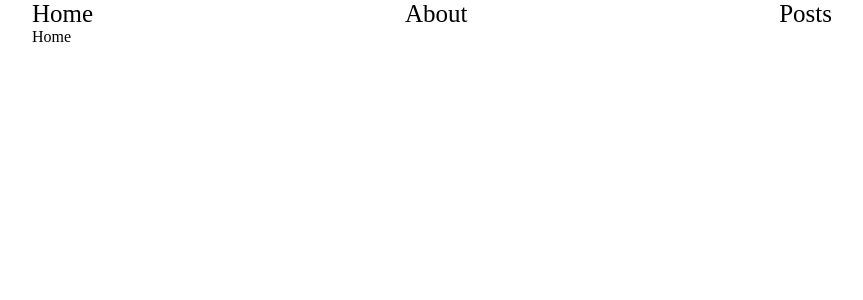
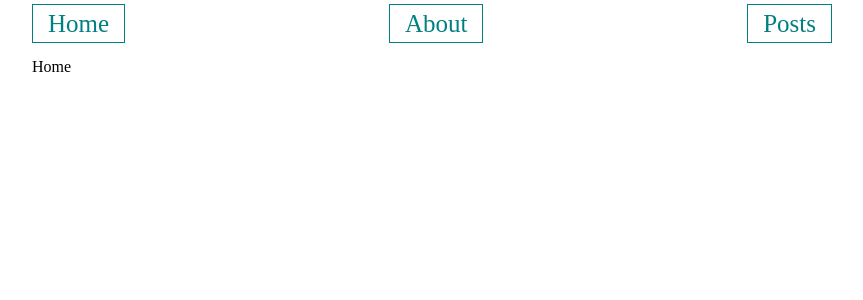
Before and after one commit to YureiRetarded/test-work-with-react, a React (Create React App) app: page / in a window 1280 px wide. Shown: the top 300 px of the page, without its empty margins (208-1071 px from the left). Built offline with nearby package versions, Linux system fonts and the light colour scheme.

Commit message:
Update navbar

```diff
--- a/src/Components/PostItem.jsx
+++ b/src/Components/PostItem.jsx
@@ -13,6 +13,9 @@ const PostItem = (props) => {
             </div>
             <div className="post__btns">
                 <MyButton onClick={()=> props.remove(props.post)}>
+                    Open
+                </MyButton>
+                <MyButton onClick={()=> props.remove(props.post)}>
                     Delete
                 </MyButton>
             </div>
--- a/src/Components/UI/Navbar/Navbar.module.css
+++ b/src/Components/UI/Navbar/Navbar.module.css
@@ -1,3 +1,6 @@
+.navbar{
+    margin-bottom: 20px;
+}
 .navbar>ul{
     list-style-type: none;
 
@@ -5,7 +8,11 @@
     justify-content: space-between;
 }
 .navbar>ul>li>a{
-    color: black;
     text-decoration: none;
     font-size: 25px;
+    padding: 5px 15px;
+    color: teal;
+    background: transparent;
+    border: 1px solid teal;
+    cursor: pointer;
 }
--- a/src/Components/UI/input/MyInput.module.css
+++ b/src/Components/UI/input/MyInput.module.css
@@ -1,5 +1,6 @@
 .myInput{
     width: 100%;
+    height: 40px;
     padding: 5px 15px;
     margin: 5px 0;
     border: 1px solid teal;
--- a/src/Styles/App.css
+++ b/src/Styles/App.css
@@ -10,6 +10,7 @@
 }
 
 .display {
+    margin:10px 0;
     width: 800px;
 }
 
@@ -20,6 +21,9 @@
     margin-top: 15px;
     justify-content: space-between;
     align-items: center;
+}
+.post__btns{
+    display: flex;
 }
 
 .post-enter {
--- a/src/pages/Posts.jsx
+++ b/src/pages/Posts.jsx
@@ -57,7 +57,6 @@ function Posts() {
             <MyModal visible={modal} setVisible={setModal}>
                 <PostForm create={createPost}/>
             </MyModal>
-            <hr style={{marginTop: 15, marginBottom: 15}}/>
             <PostFilter
                 filter={filter}
                 setFilter={setFilter}
```
